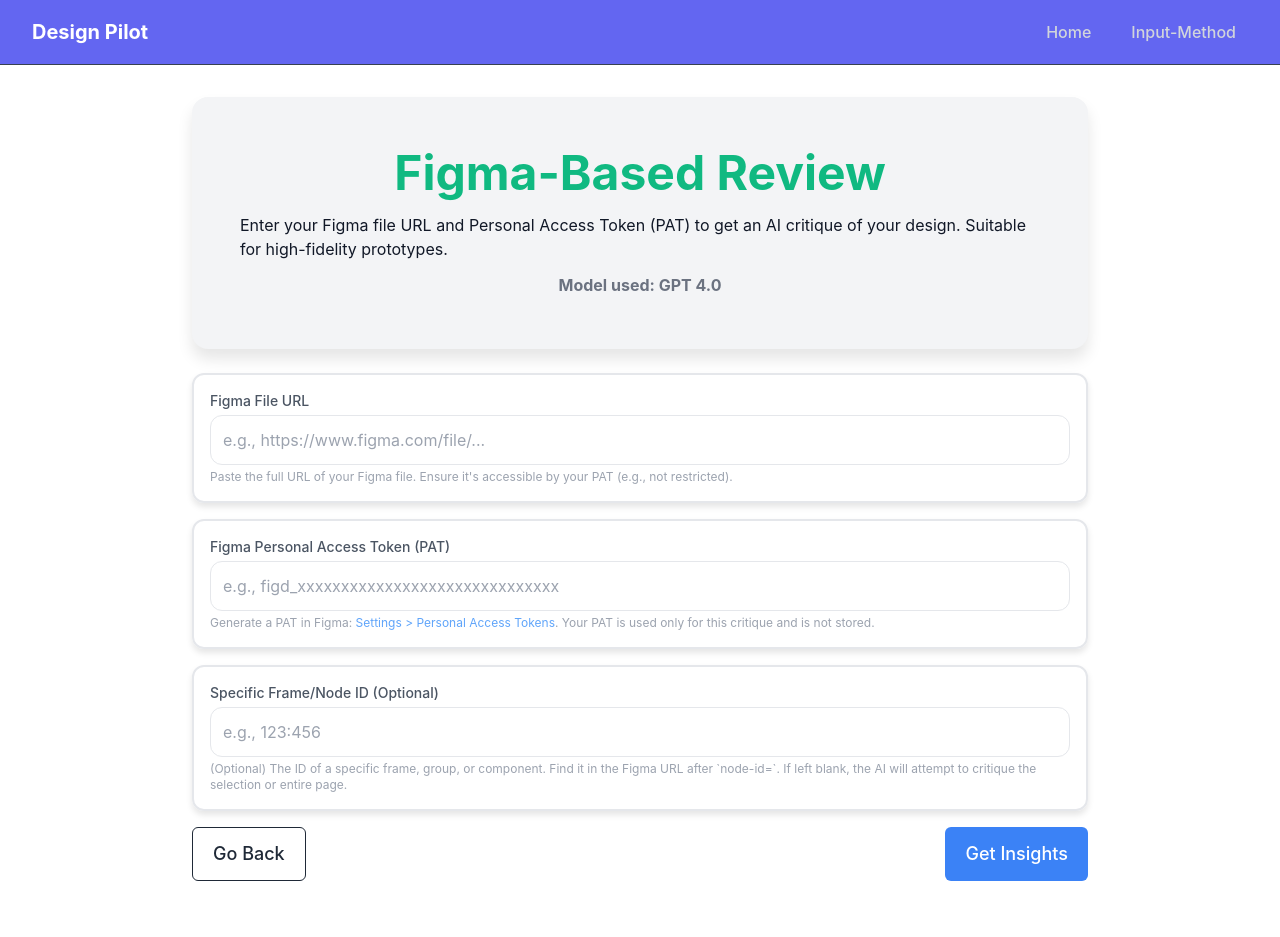
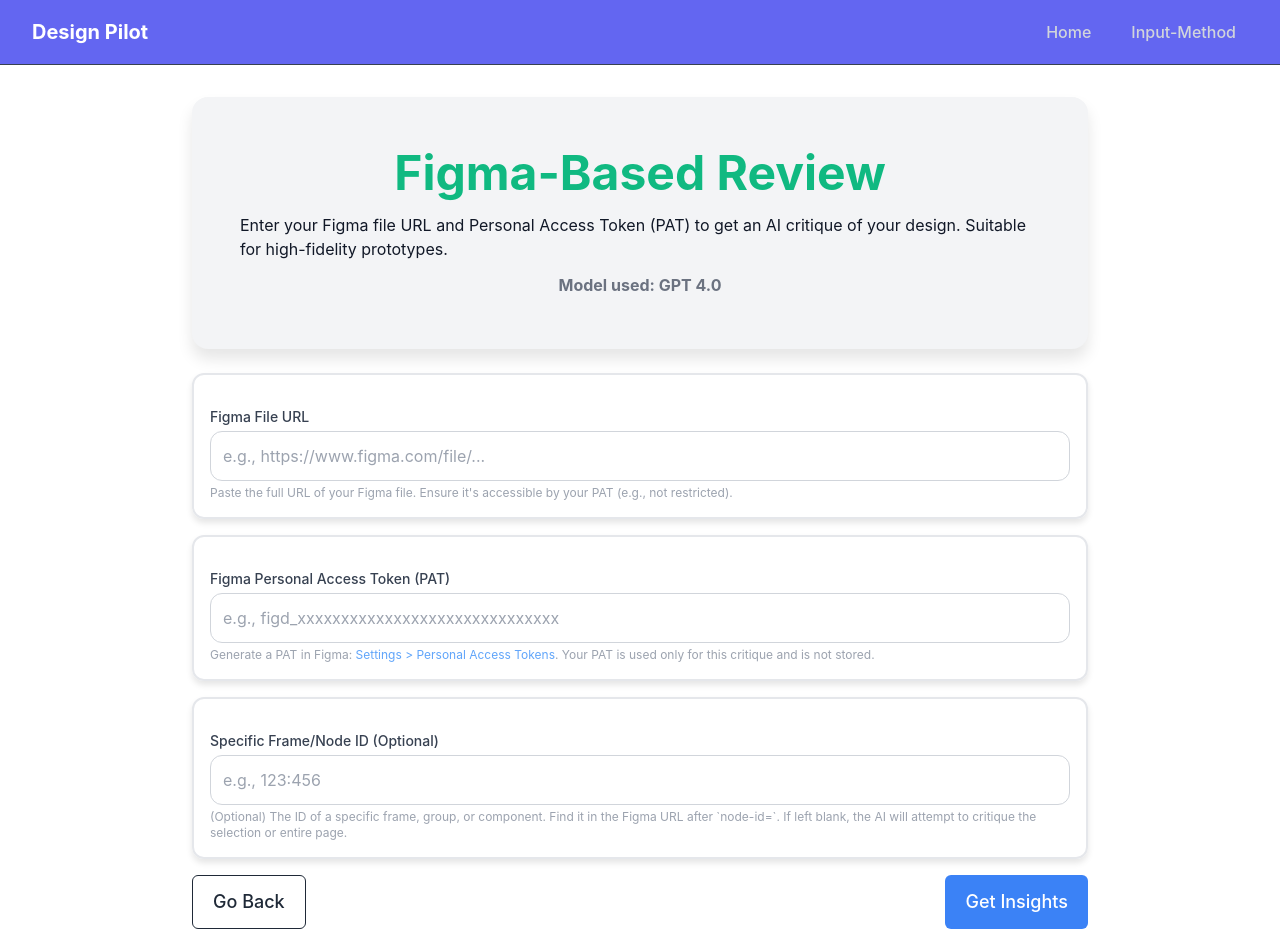
Before and after one commit to Kikkeri-UI/design-pilot-frontend, a Next.js app: page /test-by-figma in a window 1280 px wide. Before the commit the page ends 889 px from the top, so only its background shows below. Built offline with nearby package versions, Linux system fonts and the light colour scheme.

Commit message:
figma file input made a separate component

```diff
--- /dev/null
+++ b/src/app/components/generic/figma-input-component/figmaInputComponent.tsx
@@ -0,0 +1,99 @@
+// This component should be a Client Component since it handles state/input changes
+'use client';
+
+import React, { ChangeEvent } from 'react';
+
+// Define the interface for the props it will receive
+interface FigmaInputSectionProps {
+    figmaUrl: string;
+    setFigmaUrl: (value: string) => void;
+    figmaPat: string;
+    setFigmaPat: (value: string) => void;
+    figmaNodeId: string;
+    setFigmaNodeId: (value: string) => void;
+}
+
+const FigmaInputSection: React.FC<FigmaInputSectionProps> = ({
+    figmaUrl,
+    setFigmaUrl,
+    figmaPat,
+    setFigmaPat,
+    figmaNodeId,
+    setFigmaNodeId,
+}) => {
+    const inputClassName =
+        'w-full p-3 border border-gray-300 rounded-lg focus:ring-2 focus:ring-blue-500 transition duration-150 ease-in-out';
+
+    const labelClassName = 'block text-sm font-medium text-gray-700 mb-1 mt-4';
+
+    const handleInputChange = (
+        setter: (value: string) => void
+    ) => (e: ChangeEvent<HTMLInputElement | HTMLTextAreaElement>) => {
+        setter(e.target.value);
+    };
+
+    return (
+        <>
+            {/* Figma File URL Input */}
+            <div className="w-full border-2 p-4 rounded-lg shadow-md">
+                <label htmlFor="figma-url" className={labelClassName}>
+                    Figma File URL
+                </label>
+                <input
+                    id="figma-url"
+                    type="url"
+                    placeholder="e.g., https://www.figma.com/file/..."
+                    value={figmaUrl}
+                    onChange={handleInputChange(setFigmaUrl)}
+                    required
+                    //disabled={isSubmitting} // <-- DISABLED when submitting
+                    className={inputClassName}
+                />
+                <p className="mt-1 text-xs text-gray-400">
+                    Paste the full URL of your Figma file. Ensure it's accessible by your PAT (e.g., not restricted).
+                </p>
+            </div>
+
+            {/* Figma Personal Access Token (PAT) Input */}
+            <div className="w-full border-2 p-4 rounded-lg shadow-md">
+                <label htmlFor="figma-pat" className={labelClassName}>
+                    Figma Personal Access Token (PAT)
+                </label>
+                <input
+                    id="figma-pat"
+                    type="password"
+                    placeholder="e.g., figd_xxxxxxxxxxxxxxxxxxxxxxxxxxxxxx"
+                    value={figmaPat}
+                    onChange={handleInputChange(setFigmaPat)}
+                    required
+                    //disabled={isSubmitting} // <-- DISABLED when submitting
+                    className={inputClassName}
+                />
+                <p className="mt-1 text-xs text-gray-400">
+                    Generate a PAT in Figma: <a href="https://www.figma.com/developers/api#access-tokens" target="_blank" rel="noopener noreferrer" className="text-blue-400 hover:underline">Settings &gt; Personal Access Tokens</a>. Your PAT is used only for this critique and is not stored.
+                </p>
+            </div>
+
+            {/* Optional Figma Node ID Input */}
+            <div className="w-full border-2 p-4 rounded-lg shadow-md">
+                <label htmlFor="figma-node-id" className={labelClassName}>
+                    Specific Frame/Node ID (Optional)
+                </label>
+                <input
+                    id="figma-node-id"
+                    type="text"
+                    placeholder="e.g., 123:456"
+                    value={figmaNodeId}
+                    onChange={handleInputChange(setFigmaNodeId)}
+                    //disabled={isSubmitting} // <-- DISABLED when submitting
+                   className={inputClassName}
+                />
+                <p className="mt-1 text-xs text-gray-400">
+                    (Optional) The ID of a specific frame, group, or component. Find it in the Figma URL after `node-id=`. If left blank, the AI will attempt to critique the selection or entire page.
+                </p>
+            </div>
+        </>
+    );
+};
+
+export default FigmaInputSection;
--- a/src/app/page.tsx
+++ b/src/app/page.tsx
@@ -32,8 +32,8 @@ export default function HomePage() {
         <TileComponent
           title="Simulate Your Users"
           description="Use this to simulate your target audiance and get insights from them"
-          onClick={() => router.push('/simulate-user')}
-          isComingSoon={true}
+          onClick={() => router.push('/simulate-users')}
+          isComingSoon={false}
         />
       </div>
     </div>
--- a/src/app/test-by-figma/page.tsx
+++ b/src/app/test-by-figma/page.tsx
@@ -11,6 +11,7 @@ import InputFooterComponent from "../components/generic/input-footer/inputFooter
 import React, { useState } from "react";
 import { useRouter } from "next/navigation";
 import { DesignCritiqueOutput } from "../result-dashboard/CriticqueTypes";
+import FigmaInputSection from "../components/generic/figma-input-component/figmaInputComponent";
 
 const TestByFigmaPage = () => {
     const [figmaFileUrl, setFigmaFileUrl] = useState("");
@@ -19,7 +20,7 @@ const TestByFigmaPage = () => {
     const [isSubmitting, setIsSubmitting] = useState(false);
     const router = useRouter()
 
-    const handleFormSubmit = async(e: React.FormEvent<HTMLFormElement>) => {
+    const handleFormSubmit = async (e: React.FormEvent<HTMLFormElement>) => {
         // NOTE: The InputFooterComponent is calling this function via onClickGenerate
         // If that button has type="submit", e.preventDefault() is still necessary
         e.preventDefault();
@@ -76,64 +77,15 @@ const TestByFigmaPage = () => {
 
             <form onSubmit={handleFormSubmit} className="w-full max-w-4xl flex flex-col space-y-4 text-gray-100">
 
-                {/* Figma File URL Input */}
-                <div className="w-full border-2 p-4 rounded-lg shadow-md">
-                    <label htmlFor="figma-url" className="block text-sm font-medium text-gray-600 mb-1">
-                        Figma File URL
-                    </label>
-                    <input
-                        id="figma-url"
-                        type="url"
-                        placeholder="e.g., https://www.figma.com/file/..."
-                        value={figmaFileUrl}
-                        onChange={(e) => setFigmaFileUrl(e.target.value)}
-                        required
-                        disabled={isSubmitting} // <-- DISABLED when submitting
-                        className={`border border-border rounded-lg w-full p-3 focus:outline-none focus:ring-2 focus:ring-blue-500 ${isSubmitting ? 'bg-gray-100 text-gray-400 cursor-not-allowed' : 'text-gray-600'}`}
-                    />
-                    <p className="mt-1 text-xs text-gray-400">
-                        Paste the full URL of your Figma file. Ensure it's accessible by your PAT (e.g., not restricted).
-                    </p>
-                </div>
+                <FigmaInputSection
+                    figmaUrl={figmaFileUrl}
+                    setFigmaUrl={setFigmaFileUrl}
+                    figmaPat={figmaPat}
+                    setFigmaPat={setFigmaPat}
+                    figmaNodeId={figmaNodeId}
+                    setFigmaNodeId={setFigmaNodeId}
+                />
 
-                {/* Figma Personal Access Token (PAT) Input */}
-                <div className="w-full border-2 p-4 rounded-lg shadow-md">
-                    <label htmlFor="figma-pat" className="block text-sm font-medium text-gray-600 mb-1">
-                        Figma Personal Access Token (PAT)
-                    </label>
-                    <input
-                        id="figma-pat"
-                        type="password"
-                        placeholder="e.g., figd_xxxxxxxxxxxxxxxxxxxxxxxxxxxxxx"
-                        value={figmaPat}
-                        onChange={(e) => setFigmaPat(e.target.value)}
-                        required
-                        disabled={isSubmitting} // <-- DISABLED when submitting
-                        className={`border border-border text-gray-600 rounded-lg w-full p-3 focus:outline-none focus:ring-2 focus:ring-blue-500 ${isSubmitting ? 'bg-gray-100 text-gray-400 cursor-not-allowed' : 'text-gray-600'}`}
-                    />
-                    <p className="mt-1 text-xs text-gray-400">
-                        Generate a PAT in Figma: <a href="https://www.figma.com/developers/api#access-tokens" target="_blank" rel="noopener noreferrer" className="text-blue-400 hover:underline">Settings &gt; Personal Access Tokens</a>. Your PAT is used only for this critique and is not stored.
-                    </p>
-                </div>
-
-                {/* Optional Figma Node ID Input */}
-                <div className="w-full border-2 p-4 rounded-lg shadow-md">
-                    <label htmlFor="figma-node-id" className="block text-sm font-medium text-gray-600 mb-1">
-                        Specific Frame/Node ID (Optional)
-                    </label>
-                    <input
-                        id="figma-node-id"
-                        type="text"
-                        placeholder="e.g., 123:456"
-                        value={figmaNodeId}
-                        onChange={(e) => setFigmaNodeId(e.target.value)}
-                        disabled={isSubmitting} // <-- DISABLED when submitting
-                        className={`border border-border rounded-lg w-full p-3 focus:outline-none focus:ring-2 focus:ring-blue-500 ${isSubmitting ? 'bg-gray-100 text-gray-400 cursor-not-allowed' : 'text-gray-600'}`}
-                    />
-                    <p className="mt-1 text-xs text-gray-400">
-                        (Optional) The ID of a specific frame, group, or component. Find it in the Figma URL after `node-id=`. If left blank, the AI will attempt to critique the selection or entire page.
-                    </p>
-                </div>
 
                 {/* Footer Buttons */}
                 <InputFooterComponent
```
Also changed, not shown: src/app/simulate-users/page.tsx (added).
